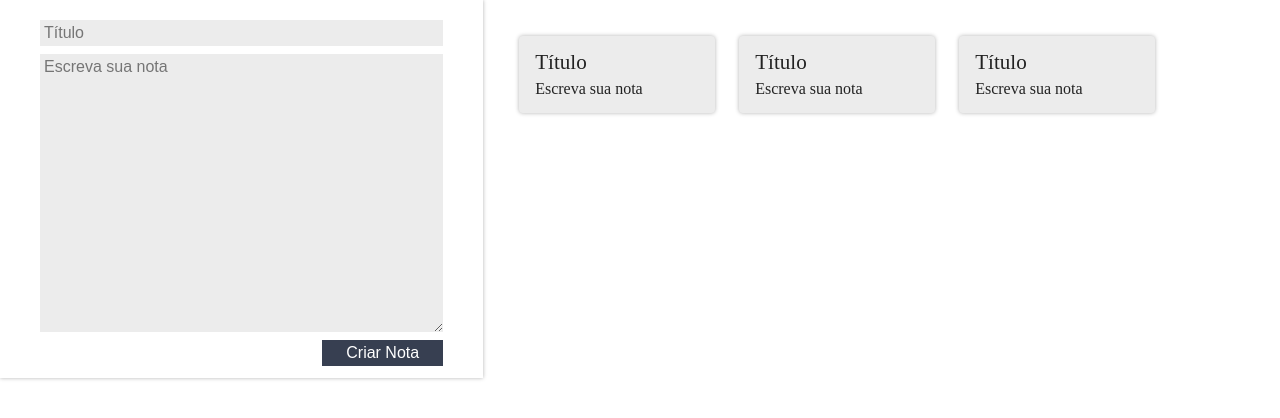
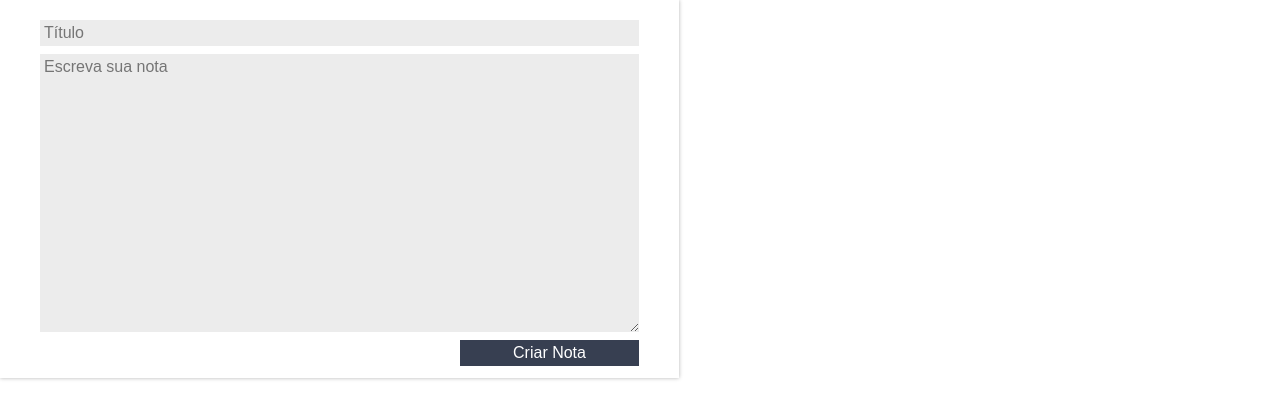
Before and after one commit to walex36/Formacao-React-JS, a React (Create React App) app in the folder 2 - React Entendendo como a biblioteca funciona/ceep/: page / in a window 1280 px wide. Shown: the top 418 px of the page. Built offline with nearby package versions, Linux system fonts and the light colour scheme.

Commit message:
Finalizando curso e apredendo sobre props e state

```diff
--- a/2 - React Entendendo como a biblioteca funciona/ceep/src/App.js
+++ b/2 - React Entendendo como a biblioteca funciona/ceep/src/App.js
@@ -5,11 +5,27 @@
 
 class App extends Component {
 
+  constructor(){
+    super();
+    this.state = {
+      notas:[]
+    };
+  }
+
+  criarNota(titulo, texto){
+    const novaNota = {titulo, texto};
+    const novoArrayNotas = [...this.state.notas, novaNota]
+    const novoEstado = {
+      notas:novoArrayNotas
+    }
+    this.setState(novoEstado);
+  }
+
   render() {
     return (
       <section className="conteudo">
-        <FormularioCadastro></FormularioCadastro>
-        <ListaDeNotas></ListaDeNotas>
+        <FormularioCadastro criarNota={this.criarNota.bind(this)}></FormularioCadastro>
+        <ListaDeNotas notas={this.state.notas}></ListaDeNotas>
       </section>
     );
   }
--- a/2 - React Entendendo como a biblioteca funciona/ceep/src/components/CardNota/CardNota.jsx
+++ b/2 - React Entendendo como a biblioteca funciona/ceep/src/components/CardNota/CardNota.jsx
@@ -2,13 +2,15 @@
 import './estilo.css'
 
 class CardNota extends Component {
+
+
     render() {
         return (
             <section className="card-nota">
                 <header className="card-nota_cabecalho">
-                    <h3 className="card-nota_titulo">Título</h3>
+                    <h3 className="card-nota_titulo">{this.props.notas.titulo}</h3>
                 </header>
-                <p className="card-nota_texto">Escreva sua nota</p>
+                <p className="card-nota_texto">{this.props.notas.texto}</p>
             </section>
         );
     }
--- a/2 - React Entendendo como a biblioteca funciona/ceep/src/components/FormularioCadastro/FormularioCadastro.jsx
+++ b/2 - React Entendendo como a biblioteca funciona/ceep/src/components/FormularioCadastro/FormularioCadastro.jsx
@@ -3,28 +3,44 @@
 
 class FormularioCadastro extends Component {
 
-    constructor(){
-        super();
+    constructor(props){
+        super(props);
         this.titulo = "";
         this.text = "";
     }
 
-    handleMudancaTitulo(evento){
-        titulo = evento.target.value;
+    _handleMudancaTitulo(evento){
+        evento.stopPropagation();
+        this.titulo = evento.target.value;
     }
+
+    _handleMudancaTexto(evento){
+        evento.stopPropagation();
+        this.text = evento.target.value;
+    }
+
+    _criarNota(evento){
+        evento.preventDefault();
+        evento.stopPropagation();
+        this.props.criarNota(this.titulo, this.text);
+    }
+
     render() {
         return (
-            <form className="form-cadastro">
+            <form className="form-cadastro"
+             onSubmit={this._criarNota.bind(this)}
+            >
                 <input
                     type="text"
                     placeholder="Título"
                     className="form-cadastro_input"
-                    onChange={this.handleMudancaTitulo}
+                    onChange={this._handleMudancaTitulo.bind(this)}
                 />
                 <textarea
                     placeholder="Escreva sua nota"
                     className="form-cadastro_input"
                     rows={15}
+                    onChange={this._handleMudancaTexto.bind(this)}
                 />
 
                 <button
--- a/2 - React Entendendo como a biblioteca funciona/ceep/src/components/ListaDeNotas/ListaDeNotas.jsx
+++ b/2 - React Entendendo como a biblioteca funciona/ceep/src/components/ListaDeNotas/ListaDeNotas.jsx
@@ -3,14 +3,15 @@
 import "./estilo.css";
 
 class ListaDeNotas extends Component {
+
     render() {
         return (
             <ul className="lista-notas">
                 {
-                    Array.of("Trabalho", "Trabalho", "Estudo").map((categoria, index) => {
+                    this.props.notas.map((nota, index) => {
                         return (
                             <li key={index} className="lista-notas_item">
-                                <CardNota></CardNota>
+                                <CardNota notas={nota}></CardNota>
                             </li>
                         );
                     })
```
Also changed, not shown: 1 other file (tests, documents, lock files or other folders).
